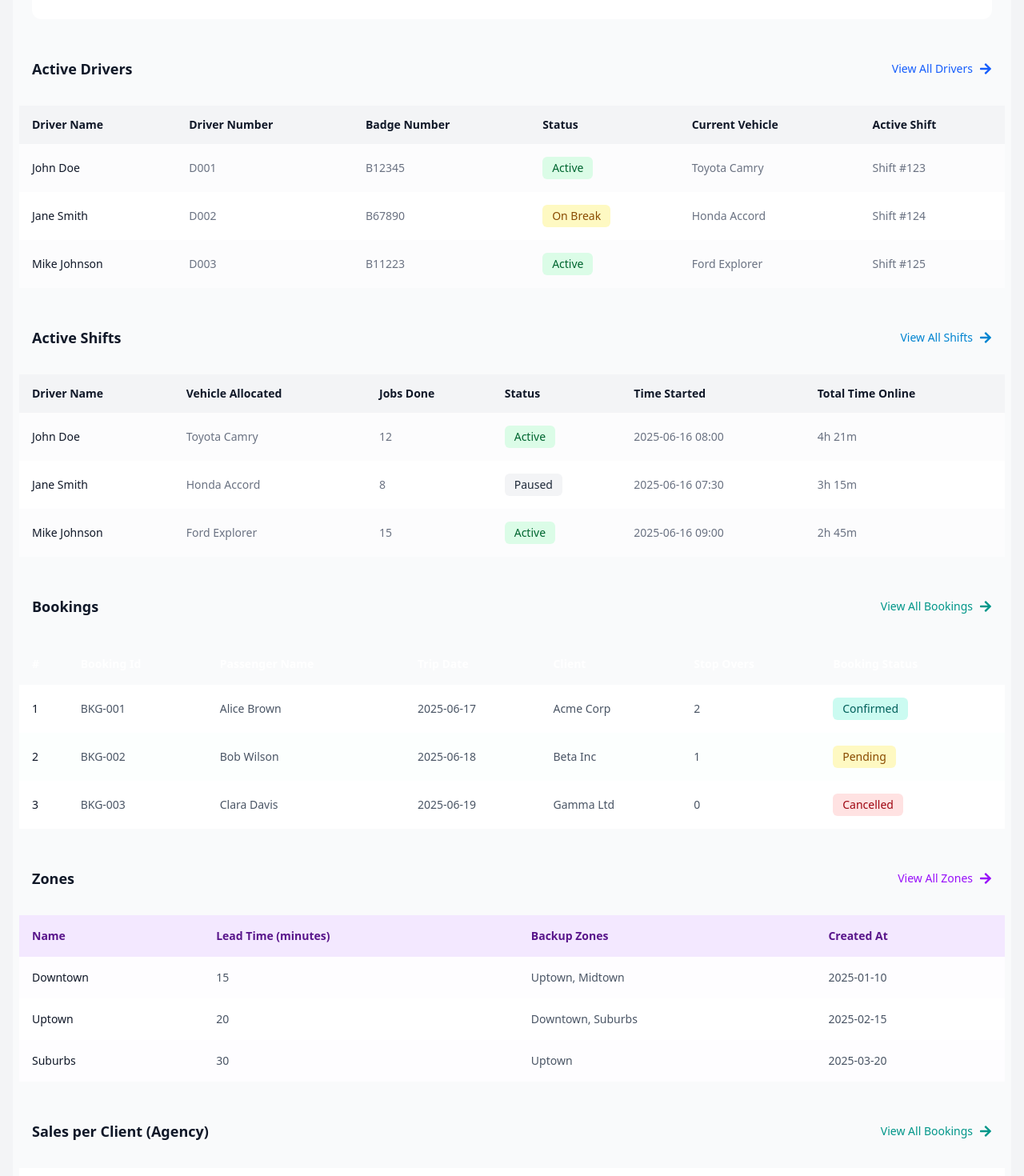
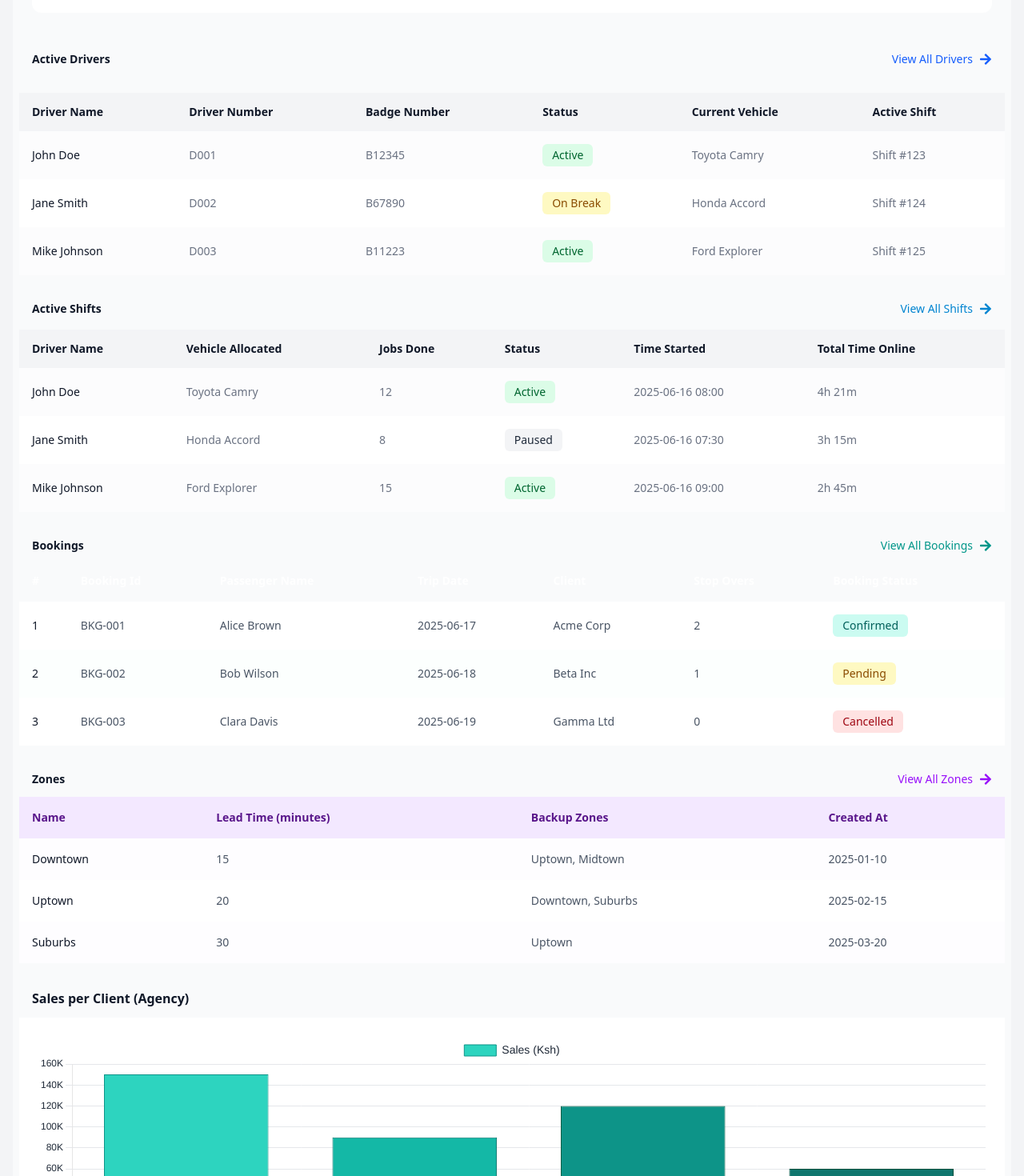
Before and after one commit to hzron3/jimcab-copy, a Next.js app: page /admin in a window 1280 px wide. Shown: the part 900-2370 px from the top of the page at 80% size. Built offline with nearby package versions, Linux system fonts and the light colour scheme.

Commit message:
done with admin dashboard

```diff
--- a/app/(dashboards)/admin/page.jsx
+++ b/app/(dashboards)/admin/page.jsx
@@ -86,7 +86,7 @@ export default function AdminDashboard() {
       {
         label: "Sales (Ksh)",
         data: [150, 90, 120, 60],
-        backgroundColor: ["blue-500", "#sky-500", "#blue-700", "#sky-700"],
+        backgroundColor: ["#2dd4bf", "#14b8a6", "#0d9488", "#0f766e"],
         borderColor: ["#0d9488", "#0f766e", "#065f46", "#064e3b"],
         borderWidth: 1,
       },
@@ -106,7 +106,7 @@ export default function AdminDashboard() {
         titleColor: "#1f2937",
         bodyColor: "#1f2937",
         callbacks: {
-          label: (context) => `$${context.raw}K`,
+          label: (context) => `${context.raw}K`,
         },
       },
     },
@@ -216,7 +216,7 @@ export default function AdminDashboard() {
     <div className="p-6 sm:p-8 lg:p-10 bg-gray-50 min-h-screen ">
       {/* Dashboard Overview */}
       <section className="mb-12">
-        <h1 className="text-3xl font-bold text-gray-900 mb-6">
+        <h1 className="text-xl lg:text-3xl font-bold text-gray-900 mb-6">
           Admin Dashboard Overview
         </h1>
         <div className="grid grid-cols-1 sm:grid-cols-2 md:grid-cols-3 lg:grid-cols-5 gap-6 mb-6 max-w-full">
@@ -247,11 +247,11 @@ export default function AdminDashboard() {
       </section>
 
       {/* Active Drivers Table */}
-      <section className="mb-12">
+      <section className="mb-8 lg:mb-12">
         <div className="sm:flex sm:items-center">
           <div className="sm:flex-auto">
             <div className="flex items-center justify-between">
-              <h1 className="text-lg font-semibold text-gray-900">
+              <h1 className="text-sm lg:text-lg font-semibold text-gray-900">
                 Active Drivers
               </h1>
               <Link
@@ -268,9 +268,6 @@ export default function AdminDashboard() {
           <div className="-mx-4 -my-2 overflow-x-auto sm:-mx-6 lg:-mx-8">
             <div className="inline-block min-w-full py-2 align-middle sm:px-6 lg:px-8">
               <div className="relative overflow-hidden shadow-sm ring-1 ring-black/5 sm:rounded-lg">
-                {/* Gradient fade for scroll indication */}
-                <div className="absolute inset-y-0 left-0 w-8 bg-gradient-to-r from-gray-50 to-transparent z-10 pointer-events-none"></div>
-                <div className="absolute inset-y-0 right-0 w-8 bg-gradient-to-l from-gray-50 to-transparent z-10 pointer-events-none"></div>
                 <table className="min-w-full divide-y divide-gray-300">
                   <thead className="bg-gray-100">
                     <tr>
@@ -349,10 +346,10 @@ export default function AdminDashboard() {
       </section>
 
       {/* Active Shifts Table */}
-      <section className="mb-12">
+      <section className="mb-8 lg:mb-12">
         <div className="sm:flex-auto">
           <div className="flex items-center justify-between">
-            <h1 className="text-lg font-semibold text-gray-900">
+            <h1 className="text-sm lg:text-lg font-semibold text-gray-900">
               Active Shifts
             </h1>
             <Link
@@ -364,13 +361,10 @@ export default function AdminDashboard() {
             </Link>
           </div>
         </div>
-        <div className="mt-8 flow-root">
+        <div className="mt-4 flow-root">
           <div className="-mx-4 -my-2 overflow-x-auto sm:-mx-6 lg:-mx-8">
             <div className="inline-block min-w-full py-2 align-middle sm:px-6 lg:px-8">
               <div className="relative overflow-hidden shadow-sm ring-1 ring-black/5 sm:rounded-lg">
-                {/* Gradient fade for scroll indication */}
-                <div className="absolute inset-y-0 left-0 w-8 bg-gradient-to-r from-gray-50 to-transparent z-10 pointer-events-none"></div>
-                <div className="absolute inset-y-0 right-0 w-8 bg-gradient-to-l from-gray-50 to-transparent z-10 pointer-events-none"></div>
                 <table className="min-w-full divide-y divide-gray-300">
                   <thead className="bg-gray-100">
                     <tr>
@@ -449,10 +443,12 @@ export default function AdminDashboard() {
       </section>
 
       {/* Bookings Table */}
-      <section className="mb-12">
+      <section className="mb-8 lg:mb-12">
         <div className="sm:flex-auto">
           <div className="flex items-center justify-between">
-            <h1 className="text-lg font-semibold text-gray-900">Bookings</h1>
+            <h1 className="text-sm lg:text-lg font-semibold text-gray-900">
+              Bookings
+            </h1>
             <Link
               href="/admin/bookings"
               className="inline-flex items-center text-sm font-medium text-teal-600 hover:text-teal-800 hover:underline focus:ring-2 focus:ring-teal-600 focus:ring-offset-2 transition-colors duration-200"
@@ -462,13 +458,10 @@ export default function AdminDashboard() {
             </Link>
           </div>
         </div>
-        <div className="mt-8 flow-root">
+        <div className="mt-2 flow-root">
           <div className="-mx-4 -my-2 overflow-x-auto sm:-mx-6 lg:-mx-8">
             <div className="inline-block min-w-full py-2 align-middle sm:px-6 lg:px-8">
               <div className="relative overflow-hidden shadow-md ring-1 ring-teal-200 sm:rounded-xl">
-                {/* Gradient fade for scroll indication */}
-                <div className="absolute inset-y-0 left-0 w-8 bg-gradient-to-r from-gray-50 to-transparent z-10 pointer-events-none"></div>
-                <div className="absolute inset-y-0 right-0 w-8 bg-gradient-to-l from-gray-50 to-transparent z-10 pointer-events-none"></div>
                 <table className="min-w-full divide-y divide-teal-300">
                   <thead className="bg-gradient-to-r from-teal-600 to-teal-700 text-white">
                     <tr>
@@ -584,10 +577,12 @@ export default function AdminDashboard() {
       </section>
 
       {/* Zones Table */}
-      <section className="mb-12">
+      <section className="mb-8 lg:mb-12">
         <div className="sm:flex-auto">
           <div className="flex items-center justify-between">
-            <h1 className="text-lg font-semibold text-gray-900">Zones</h1>
+            <h1 className="text-sm lg:text-lg font-semibold text-gray-900">
+              Zones
+            </h1>
             <Link
               href="/admin/zones"
               className="inline-flex items-center text-sm font-medium text-purple-600 hover:text-purple-800 hover:underline focus:ring-2 focus:ring-purple-600 focus:ring-offset-2 transition-colors duration-200"
@@ -597,13 +592,10 @@ export default function AdminDashboard() {
             </Link>
           </div>
         </div>
-        <div className="mt-8 flow-root">
+        <div className="mt-3 flow-root">
           <div className="-mx-4 -my-2 overflow-x-auto sm:-mx-6 lg:-mx-8">
             <div className="inline-block min-w-full py-2 align-middle sm:px-6 lg:px-8">
               <div className="relative overflow-hidden shadow-lg ring-1 ring-purple-200 sm:rounded-xl">
-                {/* Gradient fade for scroll indication */}
-                <div className="absolute inset-y-0 left-0 w-8 bg-gradient-to-r from-gray-50 to-transparent z-10 pointer-events-none"></div>
-                <div className="absolute inset-y-0 right-0 w-8 bg-gradient-to-l from-gray-50 to-transparent z-10 pointer-events-none"></div>
                 <table className="min-w-full divide-y divide-purple-300">
                   <thead className="bg-purple-100">
                     <tr>
@@ -683,22 +675,13 @@ export default function AdminDashboard() {
       </section>
 
       {/* Sales per Client (Agency) Bar Chart */}
-      <section className="mb-12">
+      <section className="mb-3 lg:mb-8">
         <div className="sm:flex-auto">
-          <div className="flex items-center justify-between">
-            <h1 className="text-lg font-semibold text-gray-900">
-              Sales per Client (Agency)
-            </h1>
-            <Link
-              href="/admin/bookings"
-              className="inline-flex items-center text-sm font-medium text-teal-600 hover:text-teal-800 hover:underline focus:ring-2 focus:ring-teal-600 focus:ring-offset-2 transition-colors duration-200"
-            >
-              View All Bookings
-              <FaArrowRight className="ml-2 h-4 w-4" aria-hidden="true" />
-            </Link>
-          </div>
+          <h1 className="ttext-sm lg:text-lg font-semibold text-gray-900">
+            Sales per Client (Agency)
+          </h1>
         </div>
-        <div className="mt-8 flow-root">
+        <div className="mt-3 flow-root">
           <div className="-mx-4 -my-2 sm:-mx-6 lg:-mx-8">
             <div className="inline-block min-w-full py-2 align-middle sm:px-6 lg:px-8">
               <div className="relative overflow-hidden shadow-md ring-1 ring-teal-200 sm:rounded-xl bg-white">
```
